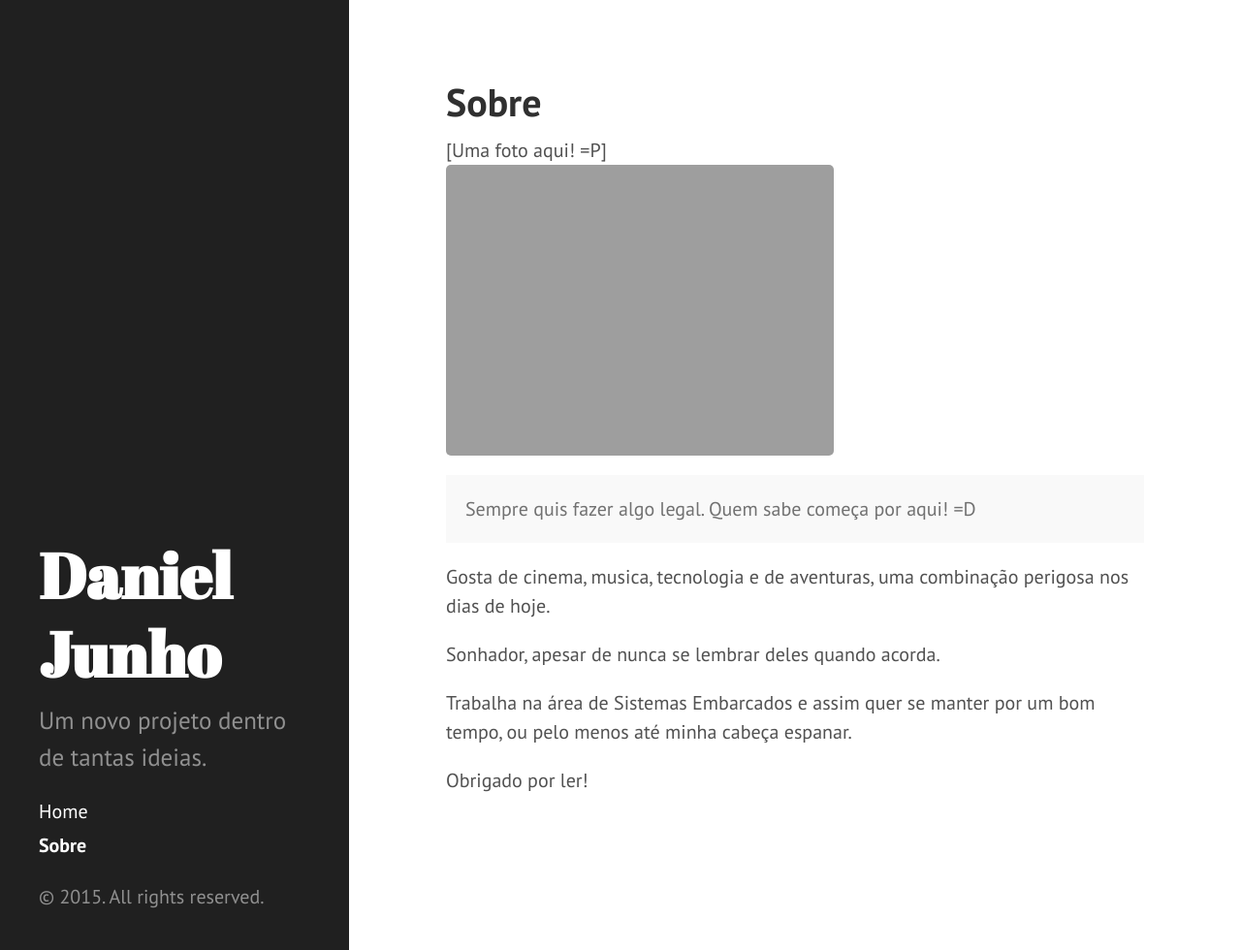
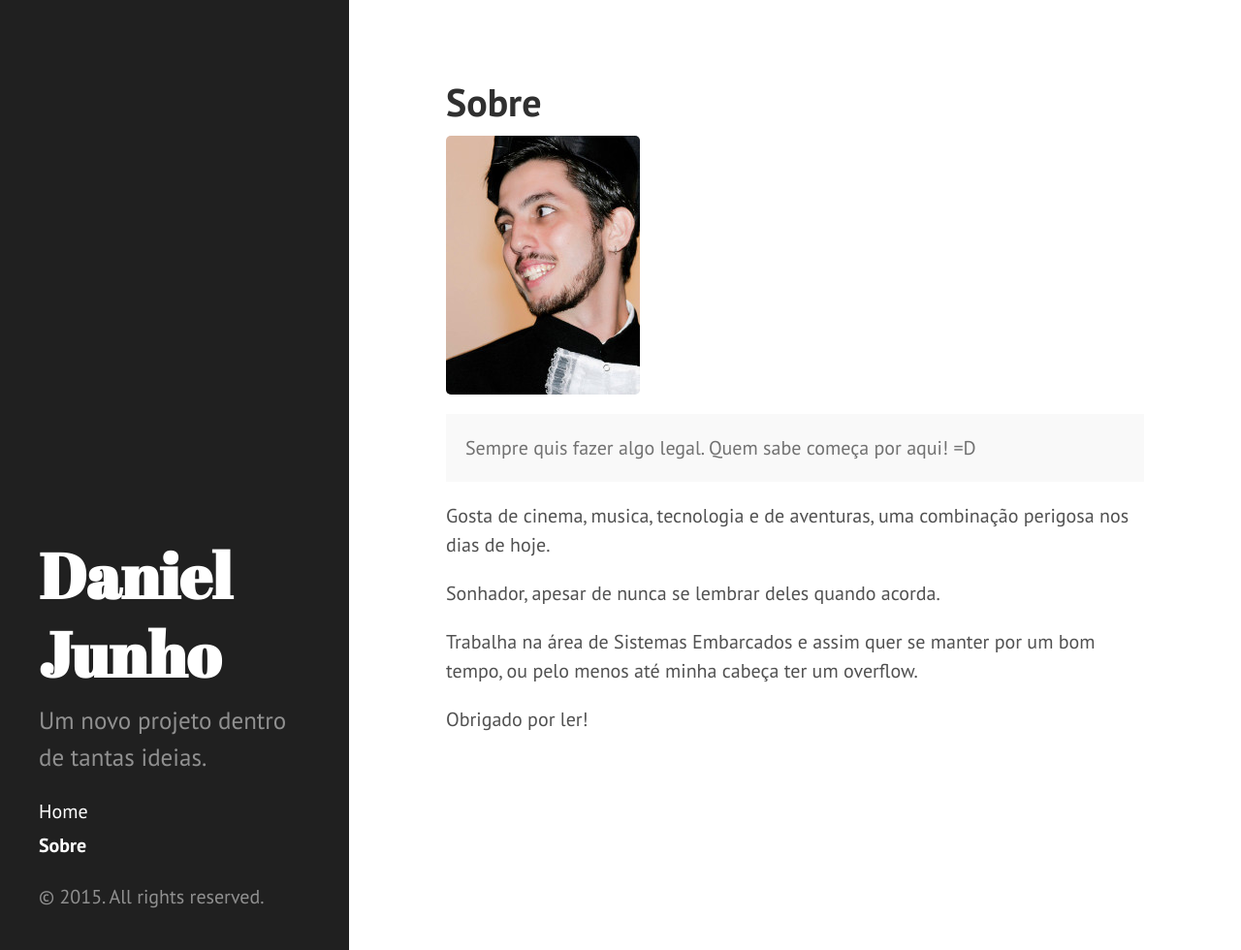
Before and after one commit to djunho/djunho.github.io, a Jekyll site: the page built from about.md, in a window 1280 px wide and 980 px high. Shown: the whole window at 97% size. Built offline with Jekyll 4.4.1, drawn with Linux system fonts in a browser that asks for light colours; Markdown is read by kramdown in place of the engine named in the settings.

Commit message:
Foto do perfil

```diff
--- a/about.md
+++ b/about.md
@@ -3,8 +3,8 @@ layout: page
 title: Sobre
 ---
 
-[Uma foto aqui! =P]
-![placeholder](https://djunho.github.io/imagens/perfil.jpeg "Cuidado!")
+![placeholder](https://raw.githubusercontent.com/djunho/djunho.github.io/master/Imagens/perfil.jpg?raw=true "Cuidado!")
+
 <p class="message">
   Sempre quis fazer algo legal. Quem sabe começa por aqui! =D
 </p>
@@ -13,6 +13,6 @@ Gosta de cinema, musica, tecnologia e de aventuras, uma combinação perigosa no
 
 Sonhador, apesar de nunca se lembrar deles quando acorda.
 
-Trabalha na área de Sistemas Embarcados e assim quer se manter por um bom tempo, ou pelo menos até minha cabeça espanar.
+Trabalha na área de Sistemas Embarcados e assim quer se manter por um bom tempo, ou pelo menos até minha cabeça ter um overflow.
 
 Obrigado por ler!
```
Also changed, not shown: Imagens/perfil.jpg.
